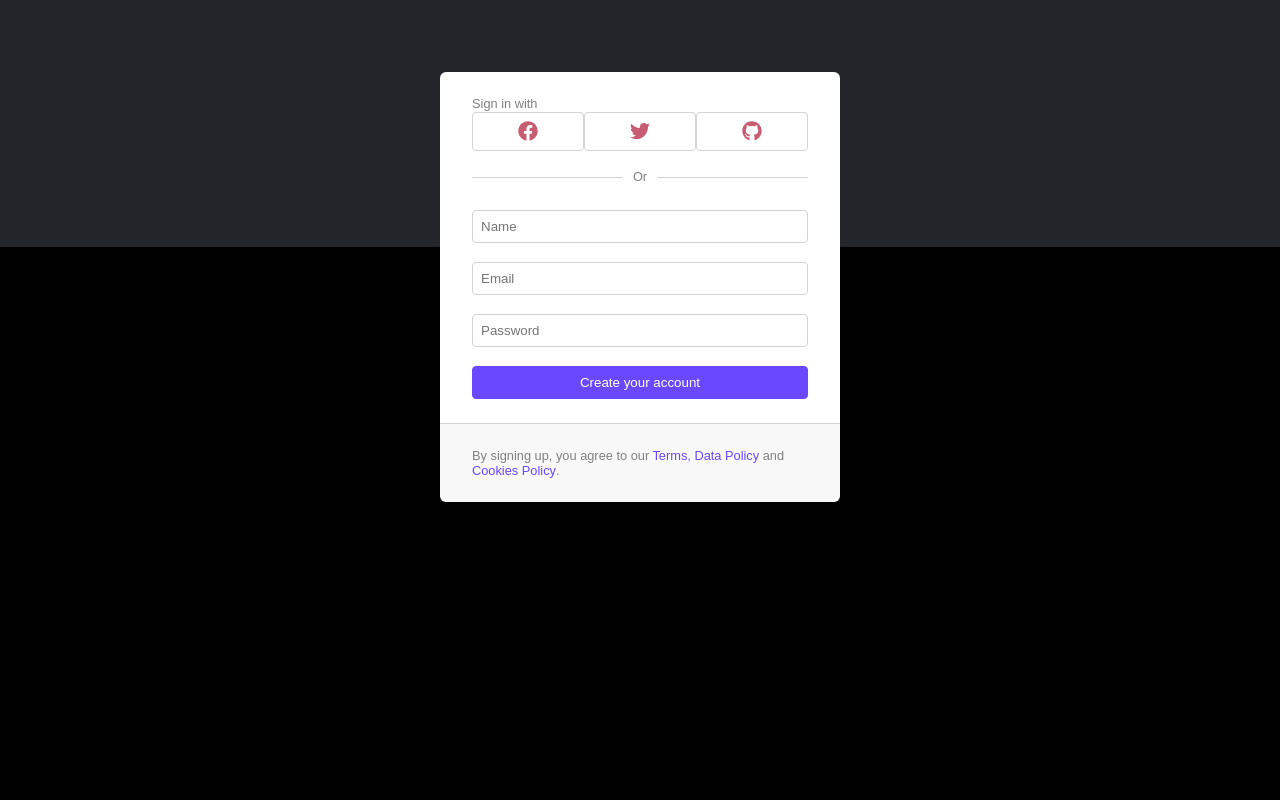
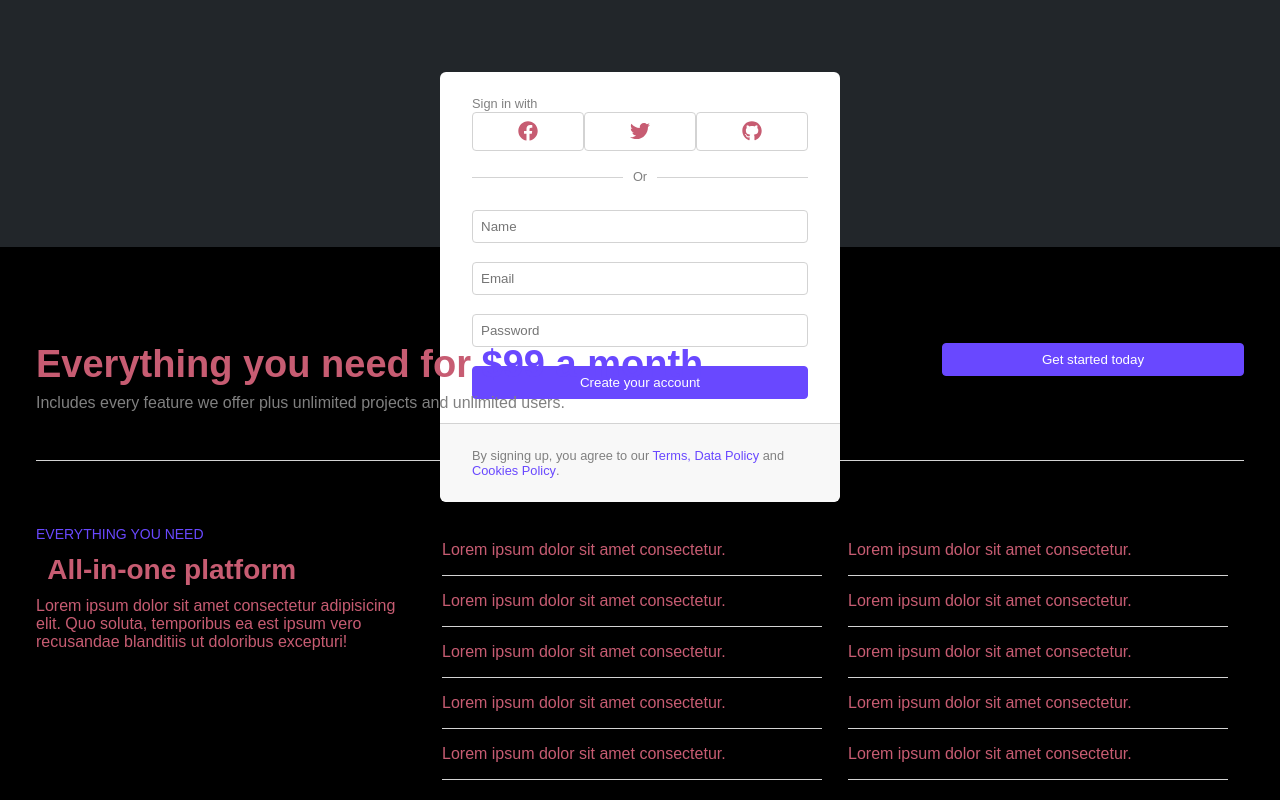
Before and after one commit to dhaedream/react-router-example, a React (Create React App) app: page / in a window 1280 px wide. Shown: the part 653-1453 px from the top of the page. Before the commit the page ends 1220 px from the top, so only its background shows below. Built offline with nearby package versions, Linux system fonts and the light colour scheme.

Commit message:
added all component folders

```diff
--- a/src/components/home/Home.jsx
+++ b/src/components/home/Home.jsx
@@ -2,12 +2,14 @@ import React from "react";
 import Navbar from "../navbar/Navbar";
 import Hero from "../hero/Hero";
 import "./home.css";
+import Pricing from "../pricing/Pricing";
 
 const Home = () => {
   return (
     <div>
       <Navbar />
       <Hero />
+      <Pricing />
     </div>
   );
 };
```
